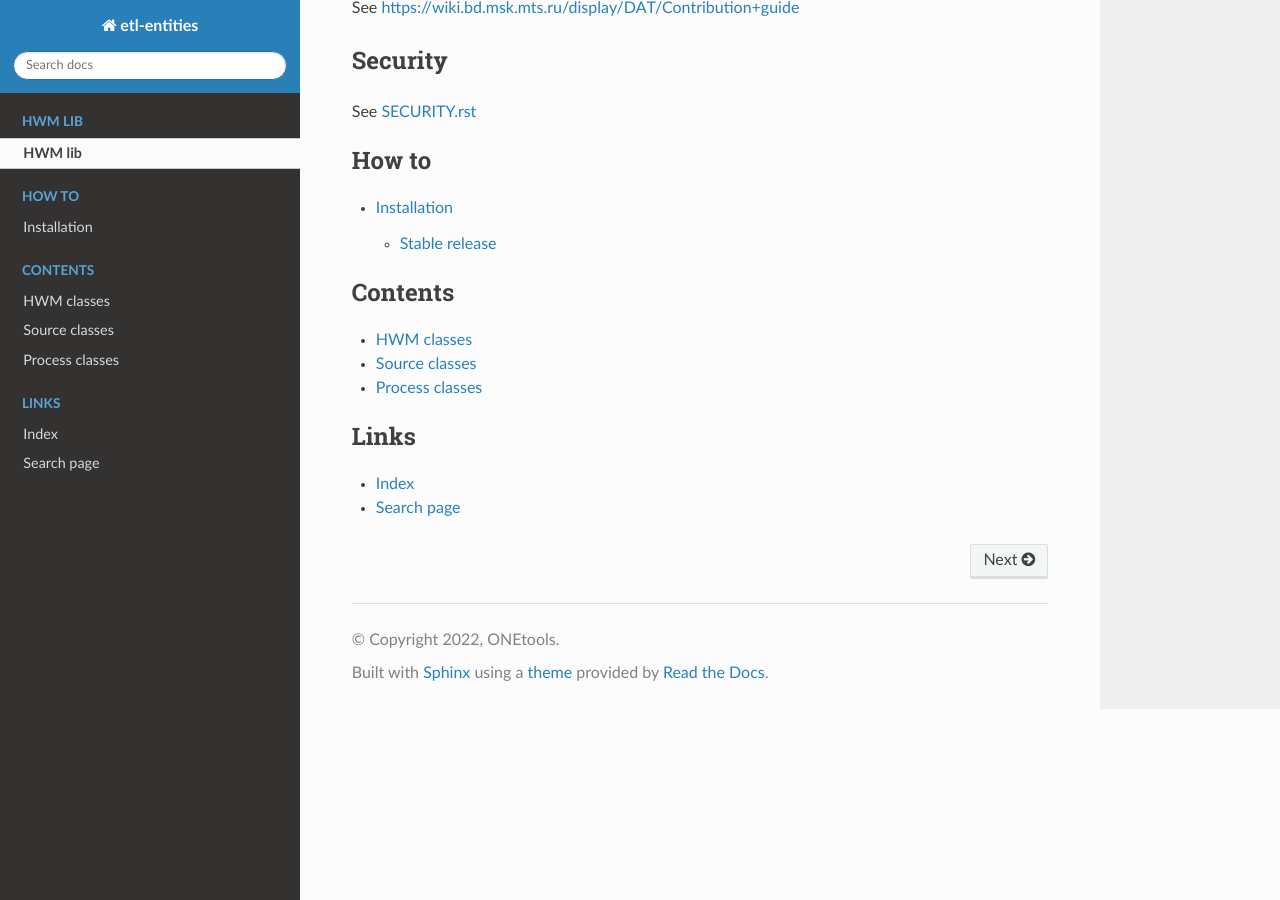
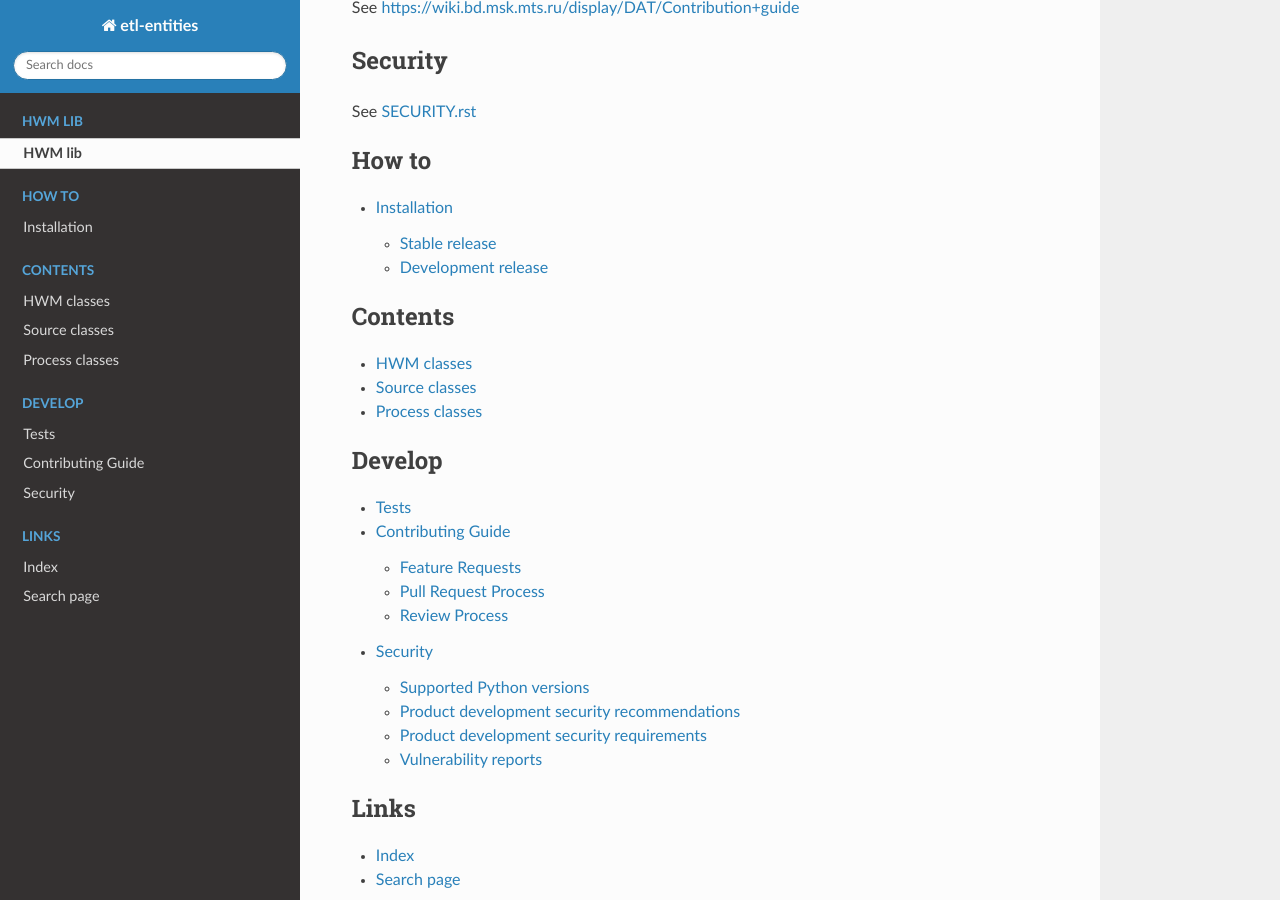
Before and after one commit to MobileTeleSystems/etl-entities, a Sphinx documentation site: the page built from docs/index.rst, in a window 1280 px wide and 900 px high, scrolled down 883 px. Built offline with Sphinx 7.4.7 and the Read the Docs theme 2.0.0, drawn with Linux system fonts in a browser that asks for light colours; the version number could not be read and is left out.

Commit message:
[DOP-416] Add CONTRIBUTING and SECURITY to docs

```diff
--- a/README.rst
+++ b/README.rst
@@ -57,8 +57,6 @@ Security
 
 See `<SECURITY.rst>`__
 
-
-
 .. install
 
 Installation
@@ -88,13 +86,10 @@ Version example: ``1.1.2.dev345``
 
     pip install -e etl-entities # latest pre-release
 
-.. develops
+.. tests
 
-Development
----------------
-
-Testing
-~~~~~~~~
+Tests
+-------
 
 Running tests is as simple as:
 
--- a/docs/index.rst
+++ b/docs/index.rst
@@ -27,6 +27,15 @@
 
 .. toctree::
     :maxdepth: 2
+    :caption: Develop
+    :name: develop
+
+    tests
+    contributing
+    security
+
+.. toctree::
+    :maxdepth: 2
     :caption: Links
     :name: links
 
--- a/docs/install.rst
+++ b/docs/install.rst
@@ -1,3 +1,3 @@
 .. include:: ../README.rst
     :start-after: install
-    :end-before: test
+    :end-before: tests
--- /dev/null
+++ b/docs/tests.rst
@@ -0,0 +1,2 @@
+.. include:: ../README.rst
+    :start-after: tests
```
